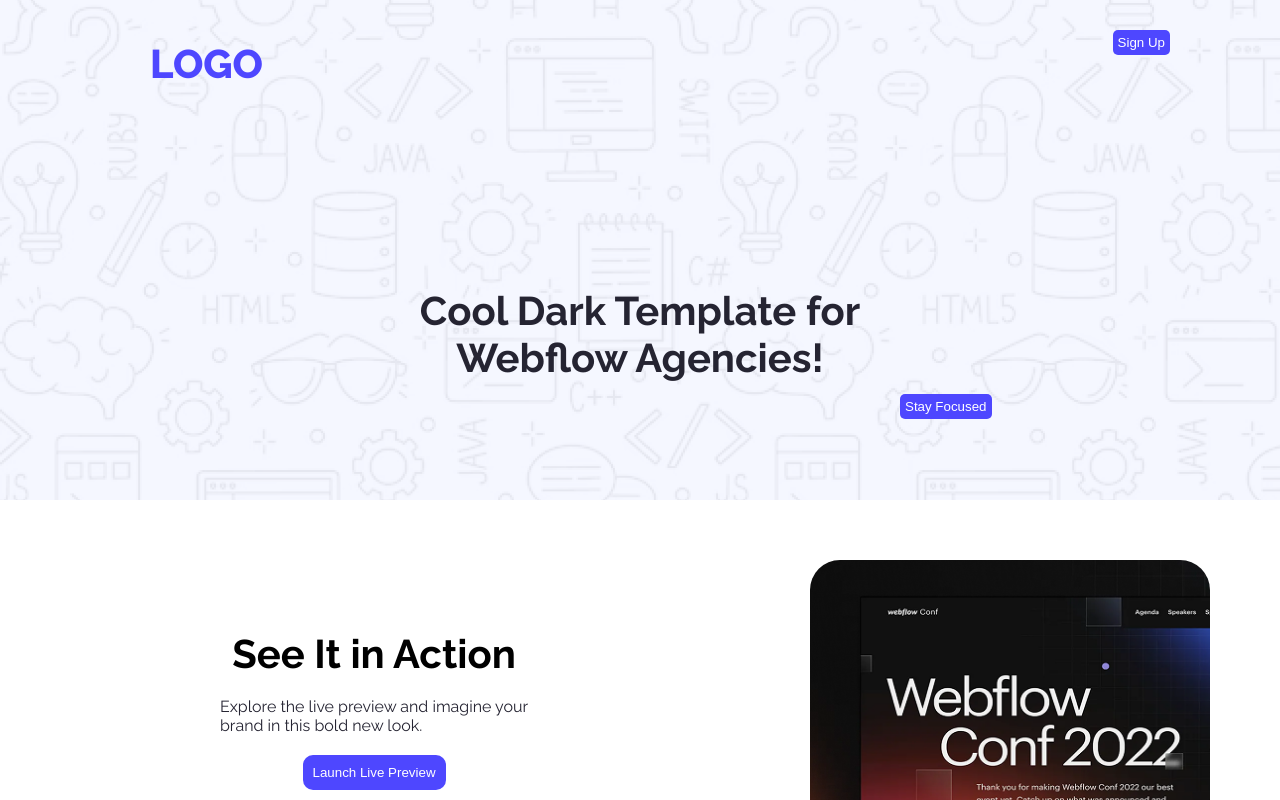
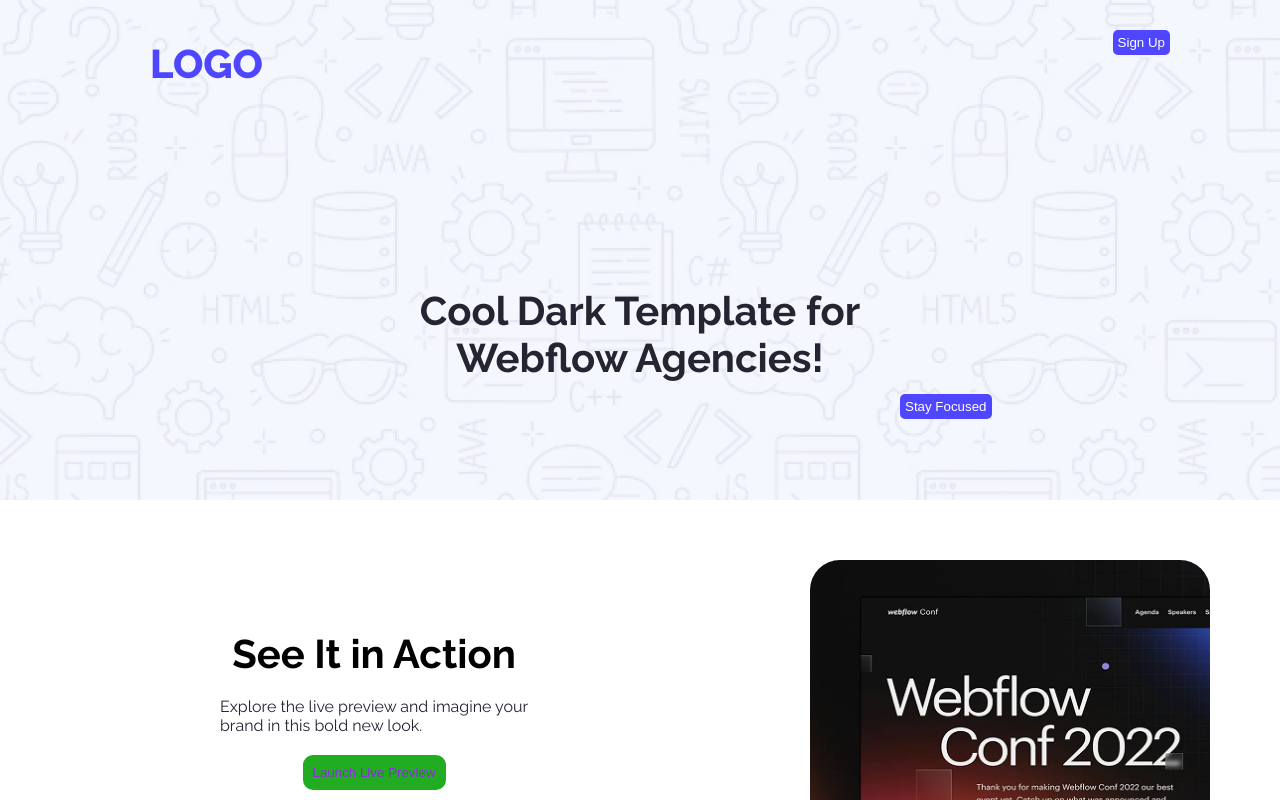
Before and after one commit to Mst-naher/assignment-001, a plain HTML site: page index.html in a window 1280 px wide. In both pictures the pointer is over the button "Launch Live Preview". Shown: the top 800 px of the page. Drawn offline with Linux system fonts and the light colour scheme.

Commit message:
added hover in launch live preview button

```diff
--- a/style/styles.css
+++ b/style/styles.css
@@ -165,6 +165,11 @@ nav ul li a {
   border-radius: 10px;
 }
 
+.btn:hover{
+  background-color: rgb(33, 172, 33);
+  color: blueviolet;
+}
+
 /* section- productive - users */
 
 .productive-users {
@@ -299,9 +304,9 @@ margin-top: 40px;
   text-decoration: none;
 }
 
-.footer-container{
+/* .footer-container{
 
-}
+} */
 
 .footer-logo{
   margin-top: 100px;
```
